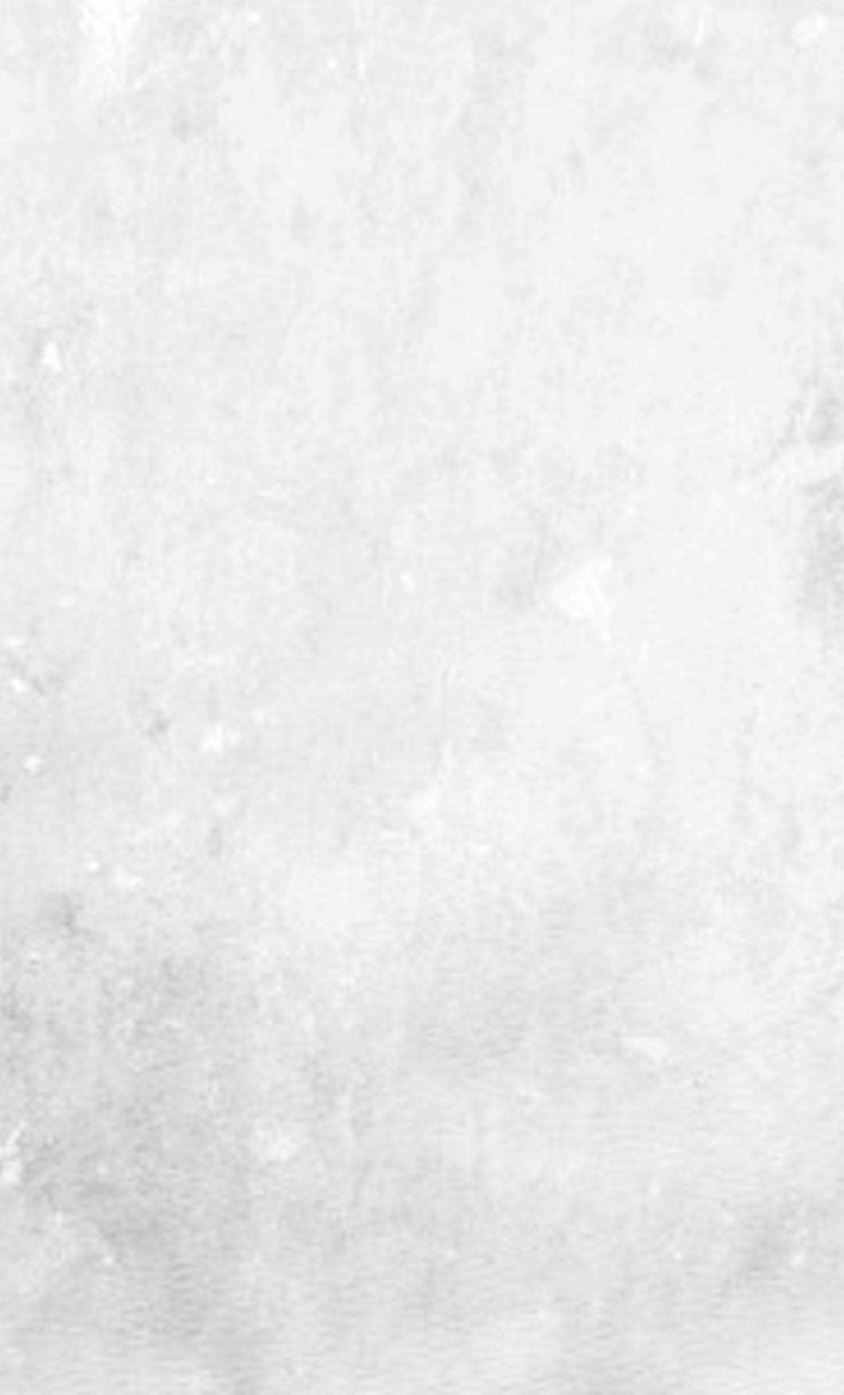
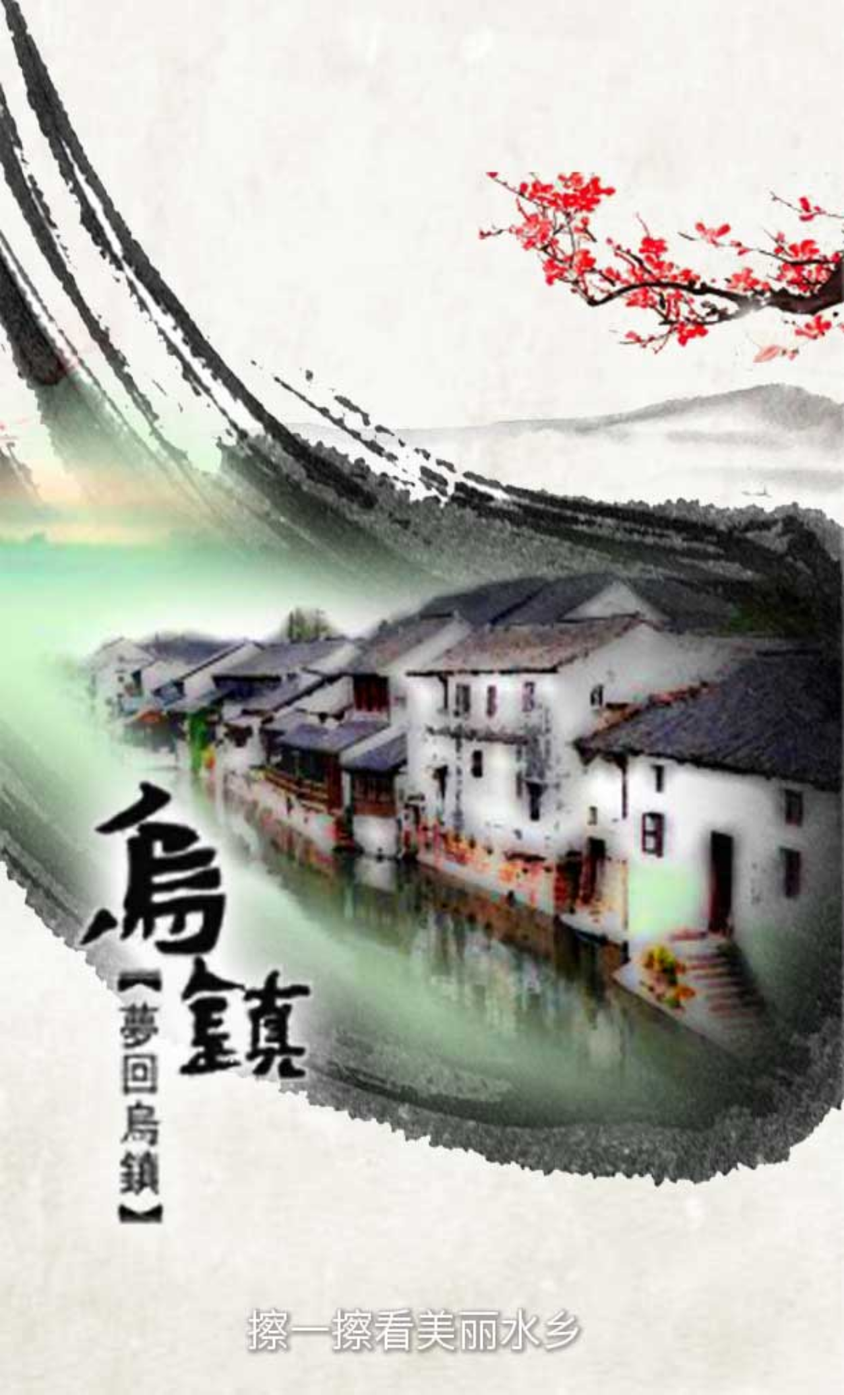
Before and after one commit to qiangrw/zhejiang-travel, a CodeIgniter app: page /index.php/stay in a window 1280 px wide. Shown: the whole page at 66% size. Run offline with CodeIgniter, Linux system fonts and the light colour scheme.

Commit message:
add "ca"
make the stay with “ca” effect

```diff
--- a/application/views/stay/index.php
+++ b/application/views/stay/index.php
@@ -25,6 +25,7 @@
 
     .noOp{
         opacity: 0 !important;
+        display: none;
     }
 </style>
 <div style="background: url('<?= base_url('img/basic-bg.jpg') ?>') center no-repeat; background-size: 100% auto; position: absolute; top: 0; bottom: 0; left: 0; right: 0">
@@ -96,16 +97,28 @@
         </div>
     </div>
 </div>
+<div id="release-cover" class="cover" style="position: absolute; top: 0; right: 0; left: 0; bottom: 0; background: url('<?= base_url('img/basic-bg.jpg') ?>') #f6f6f6 center no-repeat; background-size: 100% auto;">
+    <div>
+        <img src="<?= base_url('img/stay/stay_logo.png') ?>" alt="" style="width: 40%; margin: 20px 15px;"/>
+        <img src="<?= base_url('img/shzj.png') ?>" alt="诗画浙江" style="width: 25%; float: right; margin: 10px;"/>
+    </div>
+    <img src="<?= base_url('img/stay/stay_cover.png') ?>" alt="" style="width: 100%; position: absolute; bottom: 0;"/>
+</div>
 <div class="box" id="bb">
     <canvas id="cas" width="414" height="736"></canvas>
 </div>
+<script>
+    $('.cover').on('click', function (){
+        $(this).fadeOut(500);
+    });
+</script>
 <script type="text/javascript" charset="utf-8">
     var canvas = document.getElementById("cas"),ctx = canvas.getContext("2d");
     var x1,y1,a=30,timeout,totimes = 100,jiange = 30;
     canvas.width = document.getElementById("bb").clientWidth;
     canvas.height = document.getElementById("bb").clientHeight;
     var img = new Image();
-    img.src = "<?= base_url('img/basic-bg.jpg') ?>";
+    img.src = "<?= base_url('img/stay/stay_cover2.jpg') ?>";
     img.onload = function(){
         ctx.drawImage(img,0,0,canvas.width,canvas.height)
         //ctx.fillRect(0,0,canvas.width,canvas)
@@ -154,6 +167,7 @@
                     }
                     if(dd/(imgData.width*imgData.height/(jiange*jiange))<0.4){
                         canvas.className = "noOp";
+                        canvas.parentNode.className = "noOp"
                     }
                 },totimes)
             });
@@ -213,6 +227,7 @@
                     }
                     if(dd/(imgData.width*imgData.height/(jiange*jiange))<0.4){
                         canvas.className = "noOp";
+                        canvas.parentNode.className = "noOp"
                     }
                 },totimes)
 
```
Also changed, not shown: img/stay/stay_cover2.jpg (added).
